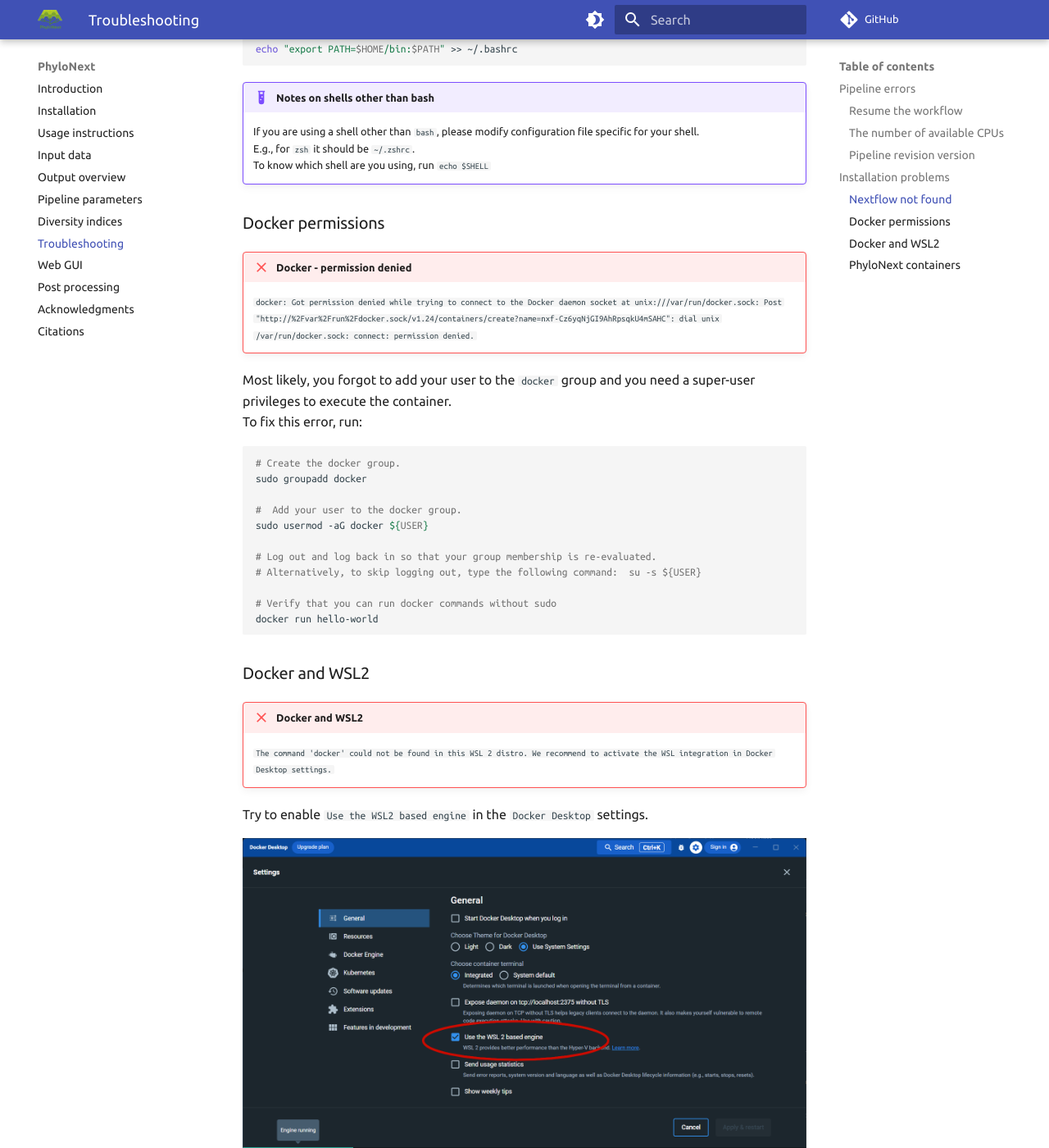
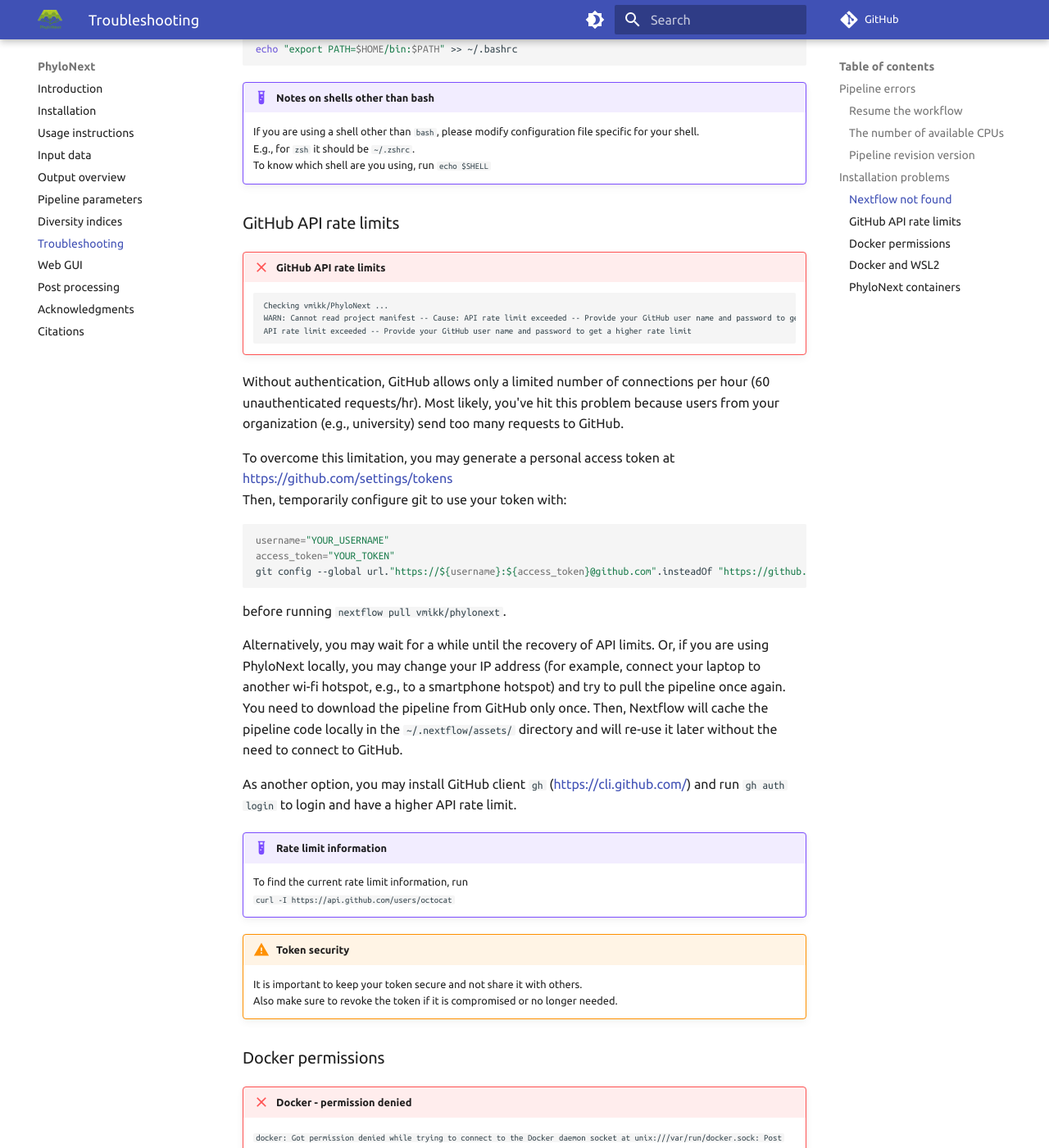
Before and after one commit to vmikk/phylonext_manual, an MkDocs documentation site: the page built from docs/troubleshooting.md, in a window 1280 px wide and 1400 px high, scrolled down 1917 px. Shown: the whole window at 82% size. Built offline with MkDocs 1.6.1 and Material for MkDocs 9.7.7, drawn with Linux system fonts in a browser that asks for light colours; comment, search, counter and statistics services are not loaded.

Commit message:
GitHub API rate limits

````diff
--- a/docs/troubleshooting.md
+++ b/docs/troubleshooting.md
@@ -83,6 +83,45 @@ echo "export PATH=$HOME/bin:$PATH" >> ~/.bashrc
     E.g., for `zsh` it should be `~/.zshrc`.
     To know which shell are you using, run `echo $SHELL`
 
+### GitHub API rate limits
+
+!!! failure "GitHub API rate limits"
+    ```
+    Checking vmikk/PhyloNext ...
+    WARN: Cannot read project manifest -- Cause: API rate limit exceeded -- Provide your GitHub user name and password to get a higher rate limit
+    API rate limit exceeded -- Provide your GitHub user name and password to get a higher rate limit
+    ```
+
+Without authentication, GitHub allows only a limited number of connections per hour (60 unauthenticated requests/hr).
+Most likely, you've hit this problem because users from your organization (e.g., university) send too many requests to GitHub.
+
+To overcome this limitation, you may generate a personal access token at [https://github.com/settings/tokens](https://github.com/settings/tokens)
+Then, temporarily configure git to use your token with:
+``` bash
+username="YOUR_USERNAME"
+access_token="YOUR_TOKEN"
+git config --global url."https://${username}:${access_token}@github.com".insteadOf "https://github.com"
+```
+before running `nextflow pull vmikk/phylonext`.
+
+Alternatively, you may wait for a while until the recovery of API limits.
+Or, if you are using PhyloNext locally, you may change your IP address
+(for example, connect your laptop to another wi-fi hotspot, e.g., to a smartphone hotspot)
+and try to pull the pipeline once again.
+You need to download the pipeline from GitHub only once.
+Then, Nextflow will cache the pipeline code locally in the `~/.nextflow/assets/` directory
+and will re-use it later without the need to connect to GitHub.
+
+As another option, you may install GitHub client `gh` ([https://cli.github.com/](https://cli.github.com/))
+and run `gh auth login` to login and have a higher API rate limit.
+
+!!! example "Rate limit information"
+    To find the current rate limit information, run
+    `curl -I https://api.github.com/users/octocat`
+
+!!! warning "Token security"
+    It is important to keep your token secure and not share it with others.
+    Also make sure to revoke the token if it is compromised or no longer needed.
 
 ### Docker permissions
 
````
